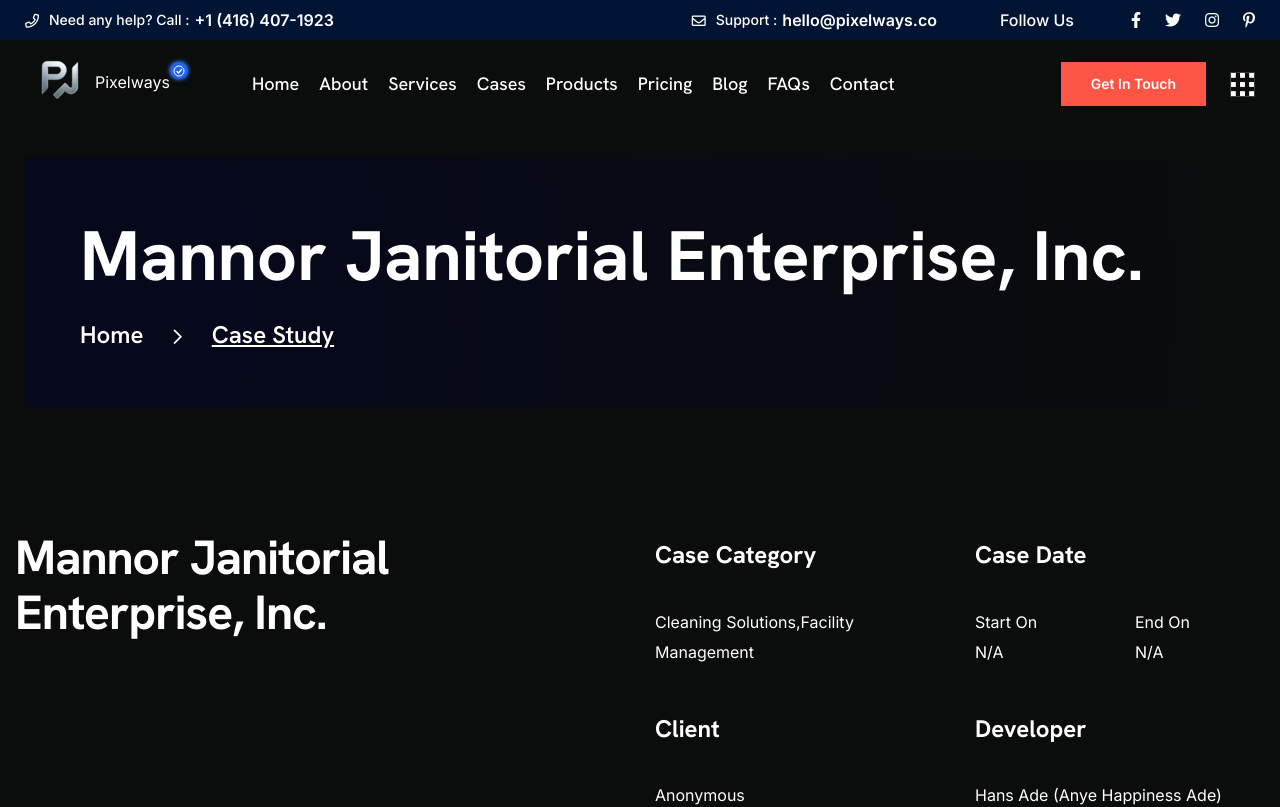
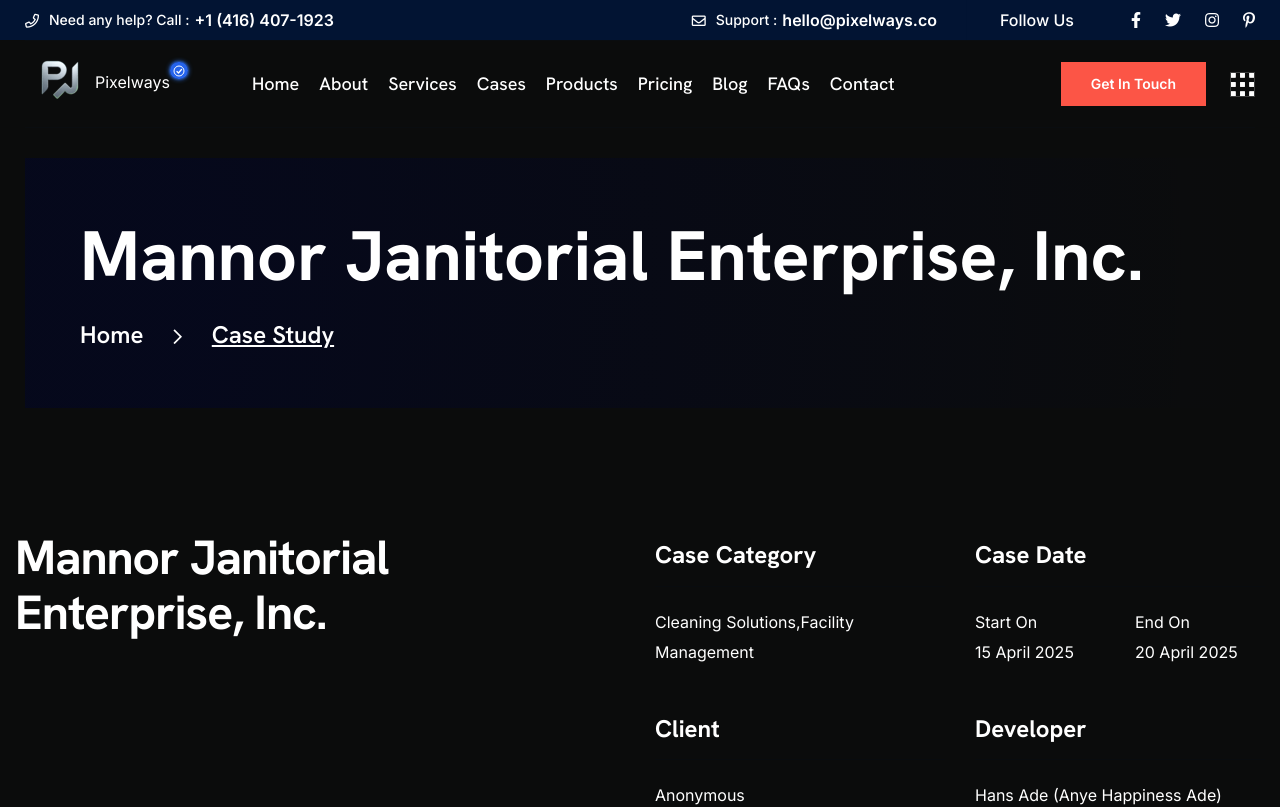
Before and after one commit to pixelways-Inc/pixelways, a Next.js app: page /cases/mannor-janitorial-enterprise in a window 1280 px wide. Shown: the top 807 px of the page. Built offline with nearby package versions, Linux system fonts and the light colour scheme.

Commit message:
FEAT: Update Mannor Janitorial Enterprise case study dates

```diff
--- a/app/cases/mannor-janitorial-enterprise/page.js
+++ b/app/cases/mannor-janitorial-enterprise/page.js
@@ -6,8 +6,8 @@ const CaseStudySlugPage = () => {
   const caseStudy = {
     title: "Mannor Janitorial Enterprise, Inc.",
     clientName: "Anonymous",
-    commencementDate: "N/A", // Not provided
-    endDate: "N/A", // Not provided
+    commencementDate: "15 April 2025",
+    endDate: "20 April 2025",
     liveProjectUrl: "https://manjanenterprise.com/?i=1",
     developer: {
       name: "Hans Ade (Anye Happiness Ade)",
```
Also changed, not shown: 2 other files (tests, documents, lock files or other folders).
